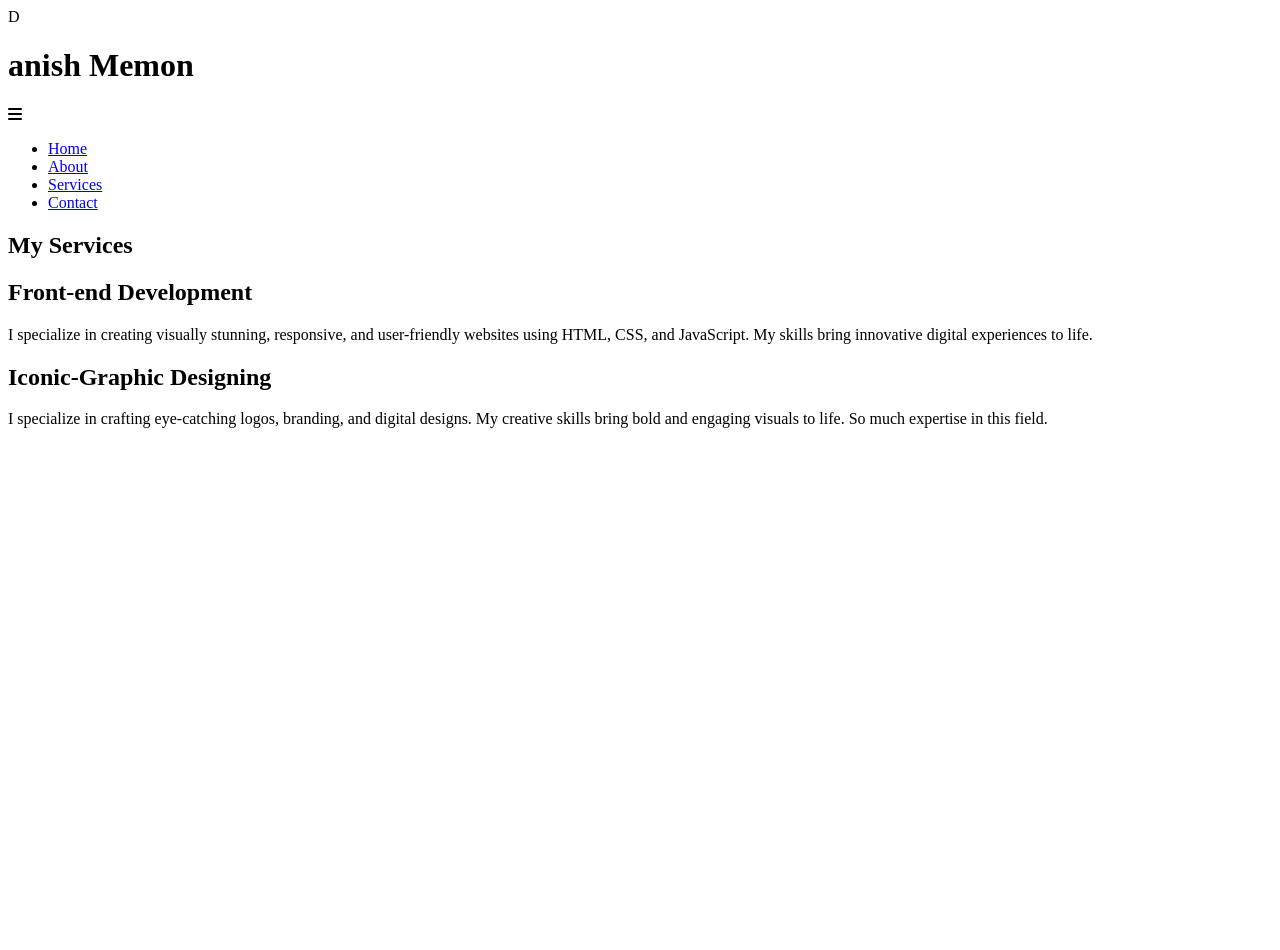
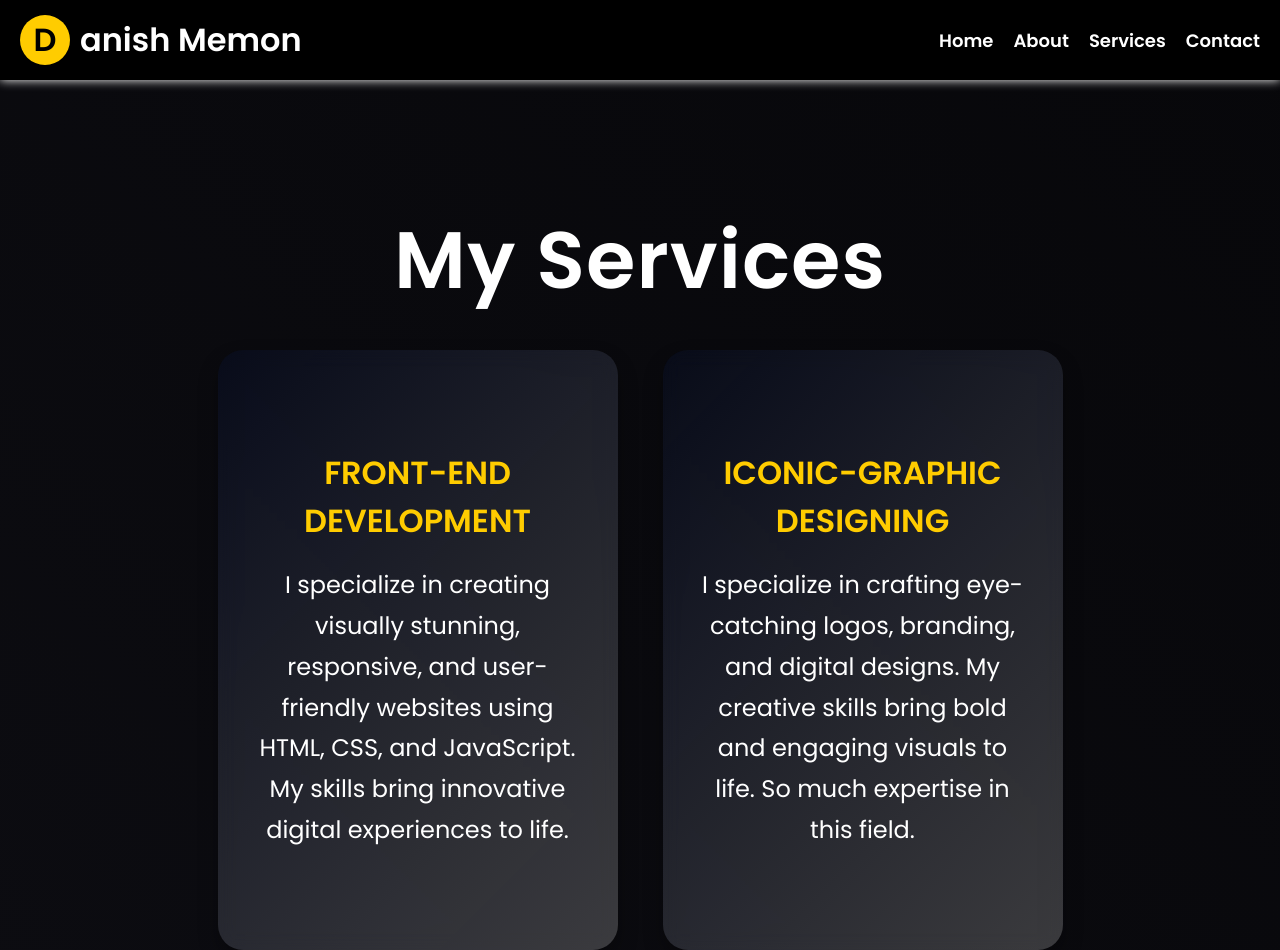
Before and after one commit to danishmemon55/Danish21, a plain HTML site: page index 3.html in a window 1280 px wide. Before the commit the page ends 800 px from the top, so only its background shows below. Drawn offline with Linux system fonts and the light colour scheme; the site is published under a folder, as on GitHub Pages, so addresses that start at the root find nothing.

Commit message:
Update and rename index 3 (1).html to index 3.html

```diff
--- a/index 3 (1).html
+++ b/index 3.html
@@ -5,7 +5,7 @@
     <meta name="viewport" content="width=device-width, initial-scale=1.0">
     <title>Services</title>
     <link rel="stylesheet" href="https://cdnjs.cloudflare.com/ajax/libs/font-awesome/6.6.0/css/all.min.css" integrity="sha512-Kc323vGBEqzTmouAECnVceyQqyqdsSiqLQISBL29aUW4U/M7pSPA/gEUZQqv1cwx4OnYxTxve5UMg5GT6L4JJg==" crossorigin="anonymous" referrerpolicy="no-referrer" />
-    <link rel="stylesheet" href="/style3.css"> <!-- Adjust the path as needed -->
+    <link rel="stylesheet" href="style3.css"> <!-- Adjust the path as needed -->
 </head>
 <body>
     <header>
@@ -18,10 +18,10 @@
                 <i class="fas fa-bars"></i>
             </div>
             <ul class="nav-links">
-                <li><a href="/index.html">Home</a></li>
-                <li><a href="/index 2.html">About</a></li>
-                <li><a href="/index 3.html">Services</a></li>
-                <li><a href="/Contact /index 1.html">Contact</a></li>
+                <li><a href="index.html">Home</a></li>
+                <li><a href="index 2.html">About</a></li>
+                <li><a href="index 3.html">Services</a></li>
+                <li><a href="index 1.html">Contact</a></li>
             </ul>
         </nav>
     </header>
```
